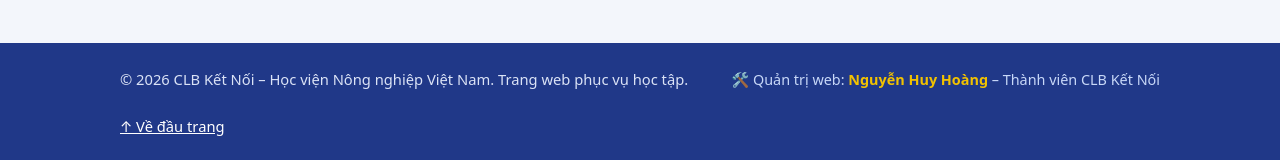
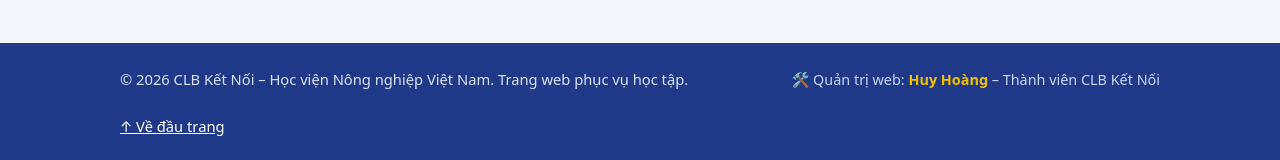
Before and after one commit to hoangnguyen27a/BTL_LAPTRINHWED, a plain HTML site: page index.html in a window 1280 px wide. Shown: the part 4209-4369 px from the top of the page. Drawn offline with Linux system fonts and the light colour scheme.

Commit message:
sửa tên

```diff
--- a/index.html
+++ b/index.html
@@ -384,7 +384,7 @@
 
       <!-- Thông tin quản trị web -->
       <p class="admin-info">
-        🛠️ Quản trị web: <strong>Nguyễn Huy Hoàng</strong> – Thành viên CLB Kết Nối
+        🛠️ Quản trị web: <strong> Huy Hoàng</strong> – Thành viên CLB Kết Nối
       </p>
 
       <!-- Link về đầu trang -->
```
